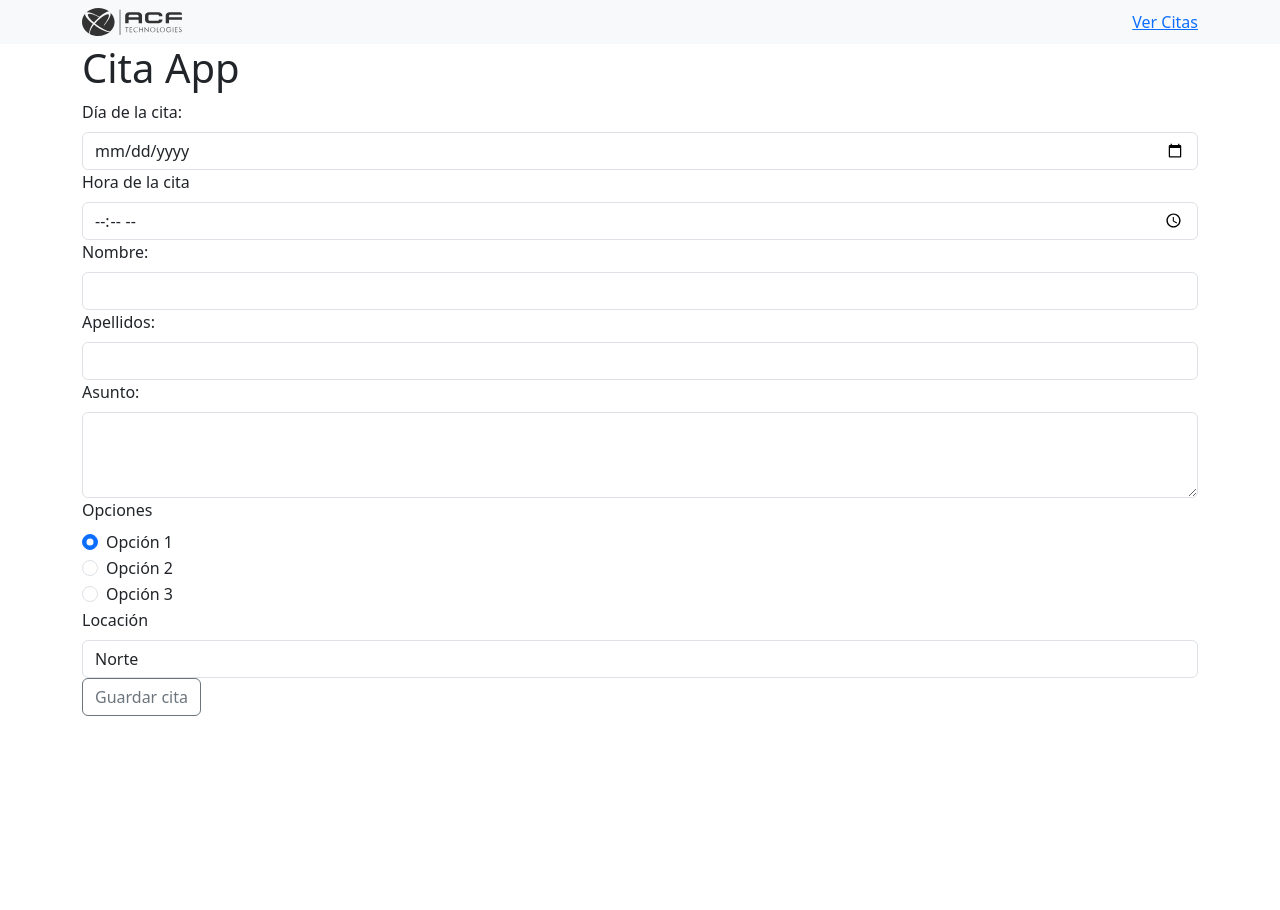
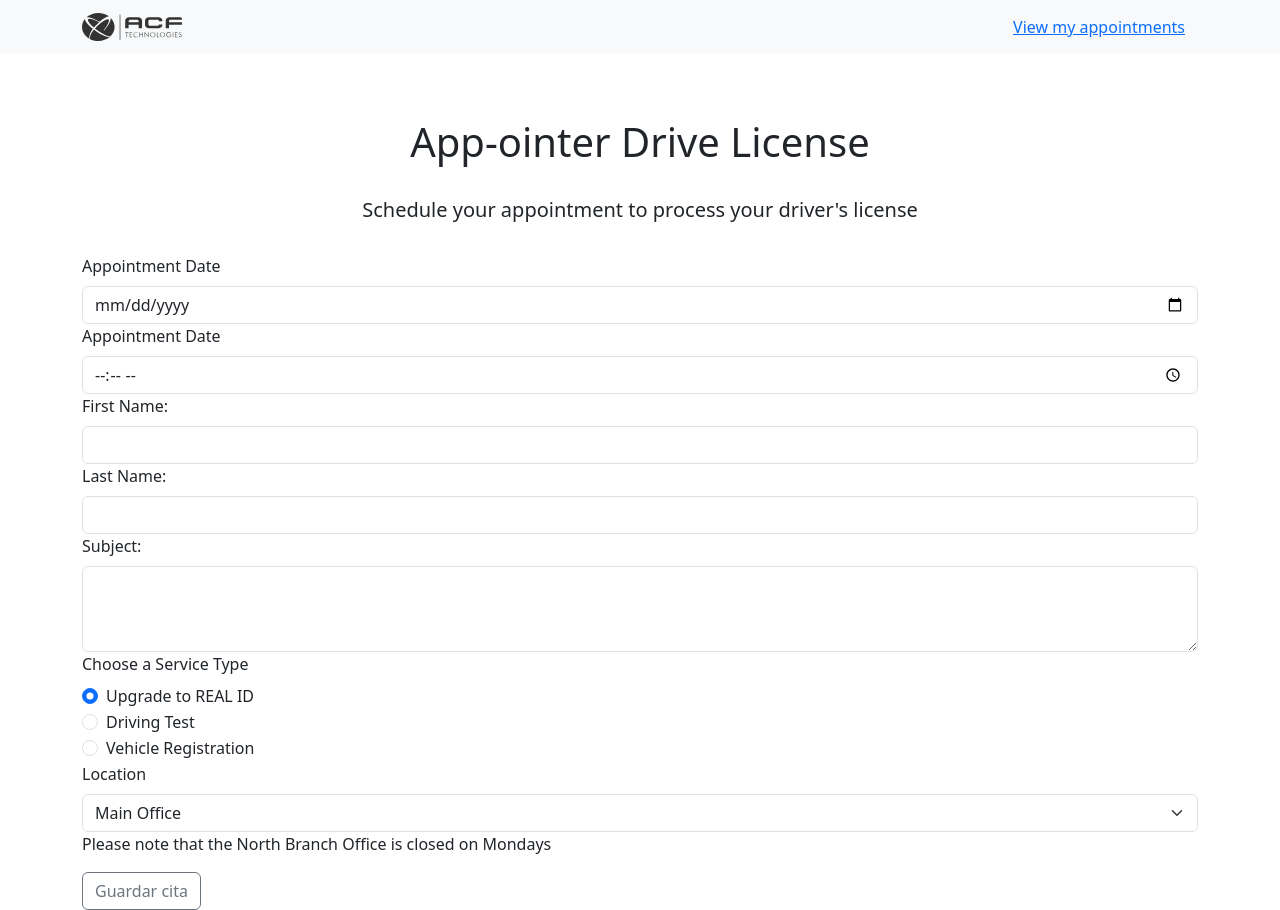
Before and after one commit to armandopbringas/app-ointment, a React (Vite) app: page / in a window 1280 px wide. Before the commit the page ends 800 px from the top, so only its background shows below. Built offline with nearby package versions, Linux system fonts and the light colour scheme.

Commit message:
iniciando estilos de app

```diff
--- a/src/app/App.jsx
+++ b/src/app/App.jsx
@@ -7,6 +7,7 @@ import ModalSucces from '../components/Modal/ModalSucces';
 import useAppointments from '../hooks/useAppointments';
 import useModal from '../hooks/useModal';
 import Layout from '../components/Layout/Layout';
+import '../app/App.scss';
 
 function App() {
   const { appointments, addAppointment, deleteAppointment } = useAppointments();
@@ -16,7 +17,7 @@ function App() {
     <Router>
       <Layout>
         <Container>
-          <h1>Cita App</h1>
+          <h1 className='title-app'>App-ointer Drive License</h1>
             <Routes>
               <Route path="/" element={<AppointmentForm addAppointment={addAppointment} openModal={openModal} />} />
               <Route path="/appointments" element={<AppointmentsList appointments={appointments} deleteAppointment={deleteAppointment} />} />
--- a/src/app/App.scss
+++ b/src/app/App.scss
@@ -18,3 +18,20 @@
     margin: 0 auto;
   }
 }
+
+.title-app {
+  margin: 4rem 0 2rem 0;
+  text-align: center;
+}
+
+.app-text-instruction {
+  margin-bottom: 2rem;
+  text-align: center;
+}
+
+
+@media screen and (min-width: 768px) {
+  .row {
+    display: flex;
+  }
+}
--- a/src/components/DateForm/AppointmentForm.jsx
+++ b/src/components/DateForm/AppointmentForm.jsx
@@ -1,6 +1,7 @@
 import React, { useState } from 'react';
-import { Form, Button, Alert, Row, Col, FormCheck  } from 'react-bootstrap';
+import { Form, Button, Alert, FormCheck,Row, Col } from 'react-bootstrap';
 import { useNavigate } from 'react-router-dom';
+import '../../app/App.scss';
 
 function AppointmentForm({ addAppointment, openModal }) {
   const navigate = useNavigate();
@@ -38,24 +39,43 @@ function AppointmentForm({ addAppointment, openModal }) {
 
   return (
     <Form onSubmit={handleSubmit}>
+      <h5 className='app-text-instruction'>
+        Schedule your appointment to process your driver's license
+      </h5>
+      <div className='row'>
         <Form.Group>
-        <Form.Label>Día de la cita:</Form.Label>
+          <Form.Label >Appointment Date</Form.Label>
           <Form.Control type="date" value={date} onChange={(e) => setDate(e.target.value)} />
         </Form.Group>
         <Form.Group>
-        <Form.Label>Hora de la cita</Form.Label>
+          <Form.Label>Appointment Date</Form.Label>
           <Form.Control type="time" value={time} onChange={(e) => setTime(e.target.value)} />
         </Form.Group>
-      <Form.Group>
-        <Form.Label>Nombre:</Form.Label>
-        <Form.Control type="text" value={name} onChange={(e) => setName(e.target.value)} />
+      </div>
+      <Form.Group controlId="name">
+        <Form.Label htmlFor="name">First Name:</Form.Label>
+        <Form.Control
+          required
+          type="text"
+          aria-required="true"
+          id="name"
+          value={name}
+          onChange={(e) => setName(e.target.value)}
+        />
+      </Form.Group>
+      <Form.Group controlId="lastName">
+        <Form.Label htmlFor="lastName">Last Name:</Form.Label>
+        <Form.Control
+          type="text"
+          id="lastName"
+          value={lastName}
+          onChange={(e) => setLastName(e.target.value)}
+          required
+          aria-required="true"
+        />
       </Form.Group>
       <Form.Group>
-        <Form.Label>Apellidos:</Form.Label>
-        <Form.Control type="text" value={lastName} onChange={(e) => setLastName(e.target.value)} />
-      </Form.Group>
-      <Form.Group>
-        <Form.Label>Asunto:</Form.Label>
+        <Form.Label>Subject:</Form.Label>
         <Form.Control
           as="textarea"
           rows={3}
@@ -66,13 +86,13 @@ function AppointmentForm({ addAppointment, openModal }) {
       <Row>
         <Col>
           <Form.Group controlId="radioOptions">
-            <Form.Label>Opciones</Form.Label>
+            <Form.Label>Choose a Service Type</Form.Label>
             <div>
               <FormCheck
                 type="radio"
                 id="option1"
                 name="radioOptions"
-                label="Opción 1"
+                label="Upgrade to REAL ID"
                 checked={selectedOption === 'option1'}
                 onChange={() => setSelectedOption('option1')}
               />
@@ -80,7 +100,7 @@ function AppointmentForm({ addAppointment, openModal }) {
                 type="radio"
                 id="option2"
                 name="radioOptions"
-                label="Opción 2"
+                label="Driving Test"
                 checked={selectedOption === 'option2'}
                 onChange={() => setSelectedOption('option2')}
               />
@@ -88,7 +108,7 @@ function AppointmentForm({ addAppointment, openModal }) {
                 type="radio"
                 id="option3"
                 name="radioOptions"
-                label="Opción 3"
+                label="Vehicle Registration"
                 checked={selectedOption === 'option3'}
                 onChange={() => setSelectedOption('option3')}
               />
@@ -96,20 +116,23 @@ function AppointmentForm({ addAppointment, openModal }) {
           </Form.Group>
         </Col>
       </Row>
-      <Form.Label>Locación</Form.Label>
-        <Form.Control
-          as="select"
+      <Form.Label>Location</Form.Label>
+        <Form.Select
           value={selectedLocation}
           onChange={(e) => setSelectedLocation(e.target.value)}
         >
-          <option value="norte">Norte</option>
-          <option value="sur">Sur</option>
-          <option value="este">Este</option>
-          <option value="oeste">Oeste</option>
-        </Form.Control>
-      <Button variant="outline-secondary" type="submit">Guardar cita</Button>
+          <option value="Main Office">Main Office</option>
+          <option value="West Branch Office">West Branch Office</option>
+          <option value="East Branch Office">East Branch Office</option>
+          <option value="South Branch Office">South Branch Office</option>
+          <option value="North Branch Office">North Branch Office</option>
+        </Form.Select>
+        <p>Please note that the North Branch Office is closed on Mondays</p>
+      <Button variant="outline-secondary" type="submit" aria-label="Guardar cita">
+        Guardar cita
+      </Button>
       {showAlert && (
-        <Alert variant="danger" onClose={() => setShowAlert(false)} dismissible>
+        <Alert variant="danger" onClose={() => setShowAlert(false)} dismissible role="alert" >
           Por favor, complete todos los campos.
         </Alert>
       )}
--- a/src/components/DateList/AppointmentList.jsx
+++ b/src/components/DateList/AppointmentList.jsx
@@ -22,21 +22,25 @@ function AppointmentsList({ appointments, deleteAppointment }) {
 
   return (
     <div>
-      <h2>Citas guardadas:</h2>
+      <h2>Scheduled Appointments:</h2>
       <ListGroup>
         {appointments.map((appointment, index) => (
           <>
             <ListGroup.Item key={index}>
-              <p><strong>Opción:</strong> {appointment.selectedOption}</p>
-              <p><strong>Fecha:</strong> {appointment.date}</p>
-              <p><strong>Nombre:</strong> {appointment.name}</p>
-              <p><strong>Nombre:</strong> {appointment.lastName}</p>
-              <p><strong>Hora:</strong> {appointment.time}</p>
-              <p><strong>Asunto:</strong> {appointment.subject}</p>
-              <p><strong>Locación:</strong> {appointment.selectedLocation}</p>
+              <p><strong>Service Type:</strong>{appointment.selectedOption}</p>
+              <p><strong>Appointment Date:</strong>{appointment.date}</p>
+              <p><strong>Name:</strong>{appointment.name}</p>
+              <p><strong>Last Name:</strong>{appointment.lastName}</p>
+              <p><strong>Appointment Hour:</strong>{appointment.time}</p>
+              <p><strong>Subject:</strong>{appointment.subject}</p>
+              <p><strong>Location:</strong>{appointment.selectedLocation}</p>
             </ListGroup.Item>
-            <Button variant="danger" onClick={() => openConfirmModal(index)}>
-              Eliminar
+            <Button
+              variant="danger"
+              onClick={() => openConfirmModal(index)}
+              aria-label={`Eliminar cita de ${appointment.name} ${appointment.lastName}`}
+            >
+              Cancle Appointment
             </Button>
           </>
         ))}
--- a/src/components/ModalConfirm/ModalConfirm.jsx
+++ b/src/components/ModalConfirm/ModalConfirm.jsx
@@ -5,17 +5,17 @@ function ModalConfirm({ show, onClose, onConfirm }) {
   return (
     <Modal show={show} onHide={onClose}>
       <Modal.Header closeButton>
-        <Modal.Title>Confirmar Eliminación</Modal.Title>
+        <Modal.Title>Confirm appointment cancellation</Modal.Title>
       </Modal.Header>
       <Modal.Body>
-        <p>¿Estás seguro de que deseas eliminar esta cita?</p>
+        <p>Are you sure you want to cancel this appointment?</p>
       </Modal.Body>
       <Modal.Footer>
         <Button variant="secondary" onClick={onClose}>
-          Cancelar
+          Cancel
         </Button>
         <Button variant="danger" onClick={onConfirm}>
-          Confirmar
+          Confirm
         </Button>
       </Modal.Footer>
     </Modal>
--- a/src/components/Nav/Nav.jsx
+++ b/src/components/Nav/Nav.jsx
@@ -1,7 +1,7 @@
-import Container from 'react-bootstrap/Container';
+import { Container, Button } from 'react-bootstrap';
 import { NavLink, useLocation } from 'react-router-dom';
 import Navbar from 'react-bootstrap/Navbar';
-import mainLog from '../../assets/logo.svg'
+import mainLog from '../../assets/logo.svg';
 
 const HeaderNav = () => {
   const location = useLocation();
@@ -9,11 +9,19 @@ const HeaderNav = () => {
   return (
     <Navbar expand="lg" className="bg-body-tertiary">
       <Container>
-        <img src={mainLog} alt="" width={100} />
+        <NavLink to='/'>
+          <img src={mainLog} alt="" width={100} />
+        </NavLink>
         {location.pathname === '/' ? (
-          <NavLink to="/appointments">Ver Citas</NavLink>
+          <Button variant="link">
+            <NavLink to="/appointments">
+              View my appointments
+            </NavLink>
+          </Button>
         ) : (
-          <NavLink to="/" >Agendar otra cita</NavLink>
+          <NavLink to="/" >
+            Book another appointment
+          </NavLink>
         )}
       </Container>
     </Navbar>
```
Lines whose indentation alone changed are shown as unchanged.
